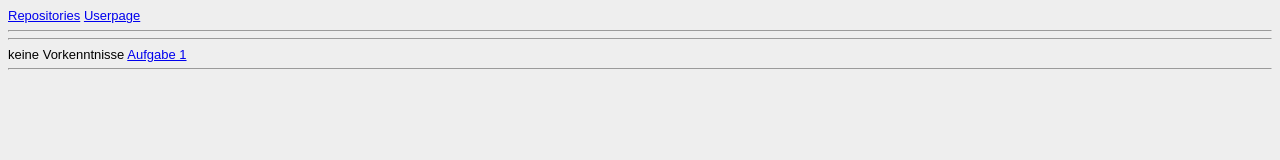
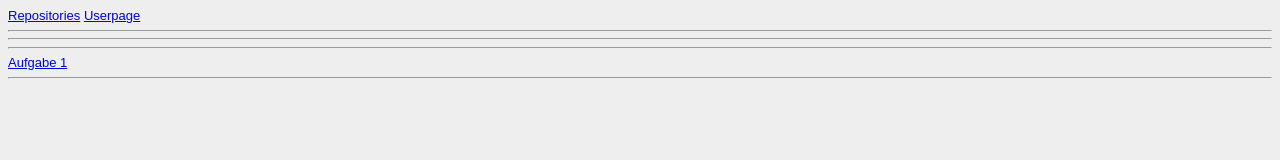
Before and after one commit to Eleonora2709/Eleonora2709.github.io, a plain HTML site: page Steckbrief/steckbrief.htm in a window 1280 px wide. Drawn offline with Linux system fonts and the light colour scheme.

Commit message:
Update steckbrief.htm

```diff
--- a/Steckbrief/steckbrief.htm
+++ b/Steckbrief/steckbrief.htm
@@ -9,7 +9,8 @@
 
 <!-- Bitte keine Änderung in der obenstehenden Zeile vornehmen -->
 <hr>
-keine Vorkenntnisse
+
+  <hr>
 <!-- Hier die Links zu den gelösten Aufgaben einstellen, aktuelle oben, alte stehen lassen! Format: Aufgabenbezeichnung, Datum -->
   <a href="file:///Users/dmitriwolf/Documents/Git/Eleonora2709.github.io/Aufgabe1/Aufgabe1.pdf" target="_blank"> Aufgabe 1 </a>
 
```
